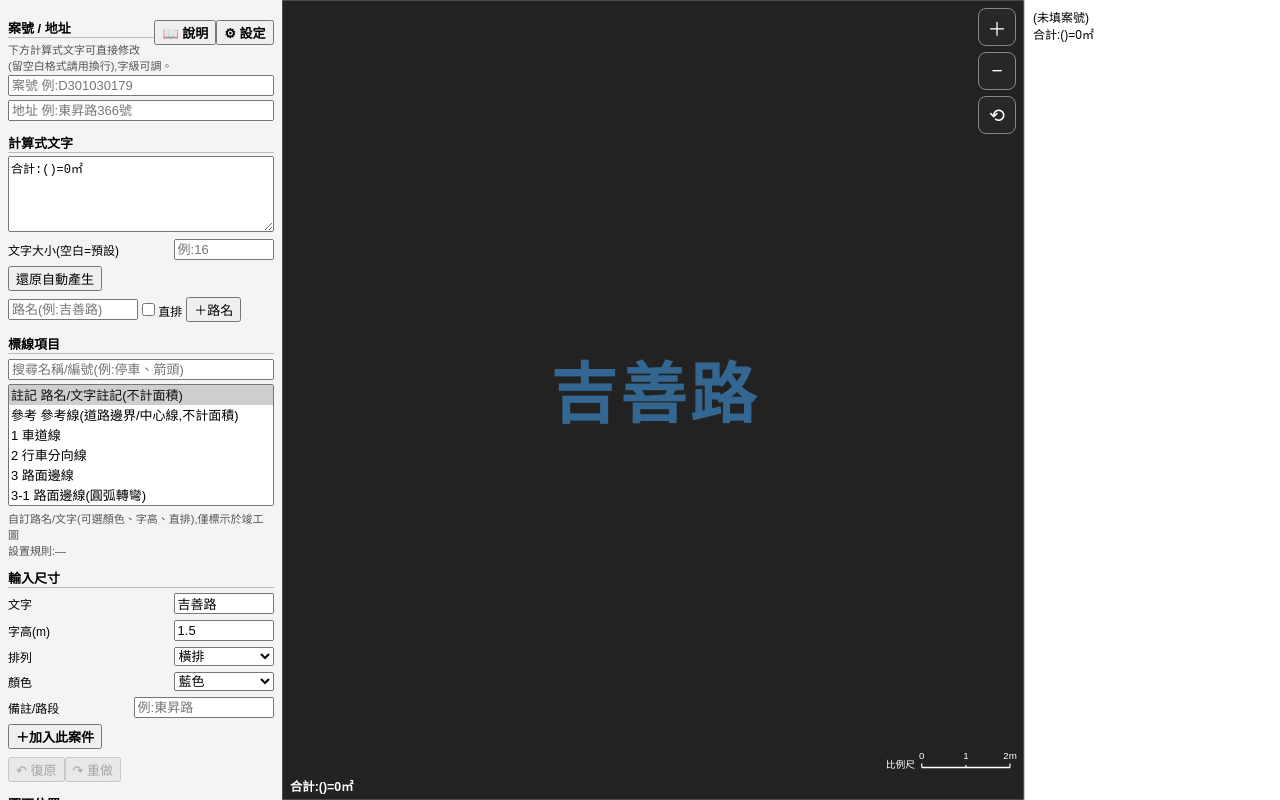
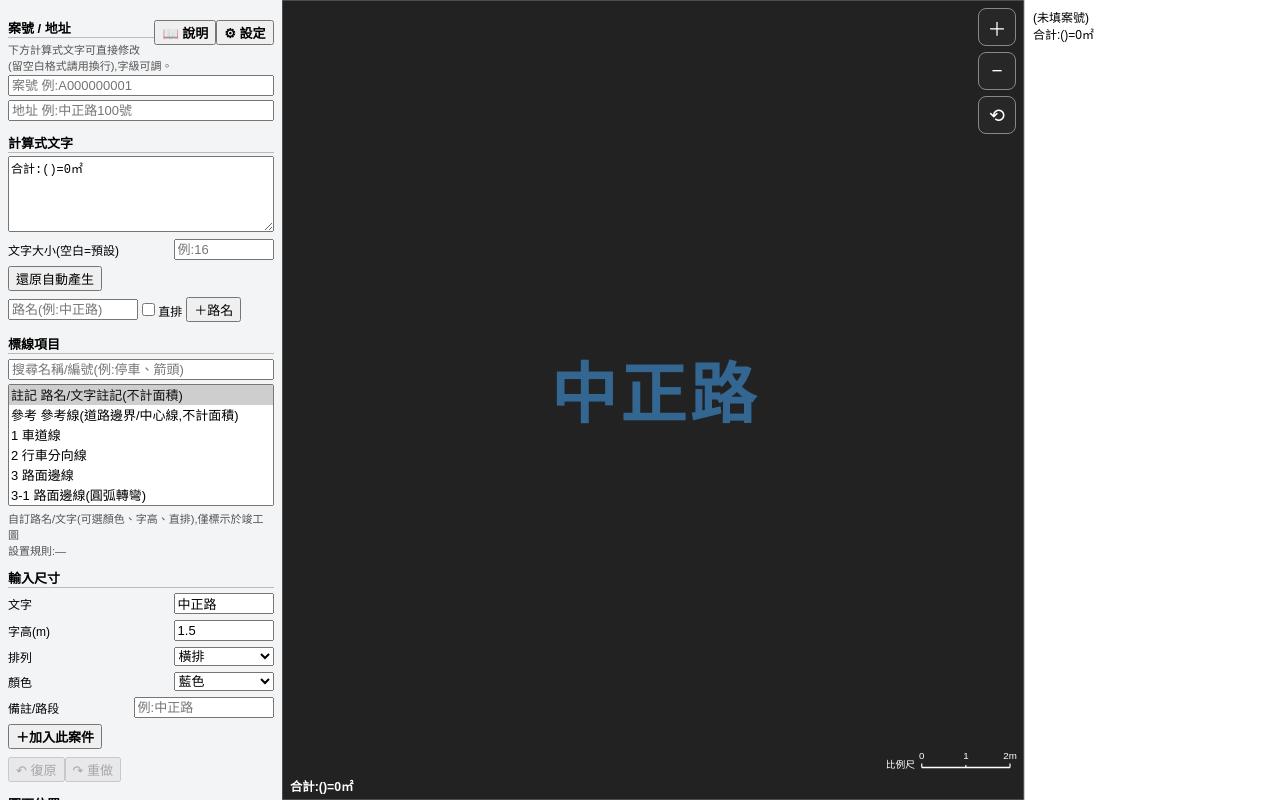
Before and after one commit to bowenlolz/road-marking-tool, a plain HTML site: page index.html in a window 1280 px wide. Drawn offline with Linux system fonts and the light colour scheme.

Commit message:
Use generic example text and source wording
Co-Authored-By: Claude Fable 5.2 <noreply@anthropic.com>

```diff
--- a/index.html
+++ b/index.html
@@ -20,16 +20,16 @@ h4{margin:10px 0 3px;border-bottom:1px solid #bbb}
 </style></head><body>
 <div id="L">
 <h4>案號 / 地址 <button id="cfgb" type="button" style="float:right" title="標線項目設定">⚙ 設定</button><button id="hpb" type="button" style="float:right" title="使用說明">📖 說明</button></h4><select id="site" style="display:none"></select>
-<div class="nt" style="margin:0">下方計算式文字可直接修改(留空白格式請用換行),字級可調。</div><input id="no" placeholder="案號 例:D301030179" style="width:100%"><input id="ad" placeholder="地址 例:東昇路366號" style="width:100%">
+<div class="nt" style="margin:0">下方計算式文字可直接修改(留空白格式請用換行),字級可調。</div><input id="no" placeholder="案號 例:A000000001" style="width:100%"><input id="ad" placeholder="地址 例:中正路100號" style="width:100%">
 <h4>計算式文字</h4><textarea id="ct" rows="5" style="width:100%;font:12px monospace"></textarea>
 <div class="f"><label>文字大小(空白=預設)</label><input id="cfs" type="number" step="1" min="4" placeholder="例:16"></div><button id="ctr" type="button">還原自動產生</button><div id="ctw" class="wr" hidden style="margin:4px 0">⚠ 標線內容已變動,但計算式文字是手動修改的版本,可能對不上。請按「還原自動產生」重算,或確認無誤後按 <button id="ctk" type="button">已確認,保留手動文字</button></div>
 <button id="addSite" style="display:none"></button><button id="delSite" style="display:none"></button>
-<div class="f"><input id="rn" placeholder="路名(例:吉善路)" style="width:130px"><label style="flex:none"><input id="rnv" type="checkbox" style="width:auto"> 直排</label><button id="rnb">＋路名</button></div>
+<div class="f"><input id="rn" placeholder="路名(例:中正路)" style="width:130px"><label style="flex:none"><input id="rnv" type="checkbox" style="width:auto"> 直排</label><button id="rnb">＋路名</button></div>
 <h4>標線項目</h4><input id="q" placeholder="搜尋名稱/編號(例:停車、箭頭)" style="width:100%">
 <select id="item" size="6" style="width:100%"></select>
 <div id="info" class="nt"></div>
 <h4>輸入尺寸</h4><div id="form"></div>
-<div class="f"><label>備註/路段</label><input id="rem" placeholder="例:東昇路" style="width:140px"></div>
+<div class="f"><label>備註/路段</label><input id="rem" placeholder="例:中正路" style="width:140px"></div>
 <button id="add" style="font-weight:bold">＋加入此案件</button><button id="cancel" hidden>取消編輯</button><button id="del" hidden style="color:#b91c1c">🗑 刪除此圖</button>
 <div style="margin:4px 0"><button id="undo" type="button" title="Ctrl+Z">↶ 復原</button><button id="redo" type="button" title="Ctrl+Y">↷ 重做</button></div>
 <h4>圖面位置</h4>
@@ -67,7 +67,7 @@ h4{margin:10px 0 3px;border-bottom:1px solid #bbb}
 <tr><td>復原/重做</td><td>Ctrl+Z / Ctrl+Y 或按鈕</td><td>按「復原」「重做」</td></tr></table>
 <p>位置也可以直接填 X、Y(公尺)和角度;方向按鈕可快速設成 0、90、180、270 度。</p>
 <h3>三、標線項目與編號</h3>
-<ul><li>編號依 111 年度「標線面積計算方式說明」原圖,例如 3 路面邊線、10 禁止停車線。</li>
+<ul><li>編號依契約圖說「標線面積計算方式說明」原圖,例如 3 路面邊線、10 禁止停車線。</li>
 <li>後來新增的項目掛在相近項目下:<b>3-1、10-1、11-1</b> 是圓弧轉彎;<b>11-2</b> 是可選顏色的直線標線;<b>13-1、13-2</b> 是網狀線部分復舊(外線、內線)。</li>
 <li>有「組」字的項目(5組、14組、16組、20a組、20d組、31組)會一次畫出整組圖形並分項計算。</li>
 <li>「註記」和「參考線」只畫在圖上,不算面積,可用來標路名、道路邊界或管溝範圍。</li>
@@ -101,7 +101,7 @@ h4{margin:10px 0 3px;border-bottom:1px solid #bbb}
 <li>清除瀏覽資料、換瀏覽器或換裝置,資料不會跟著走。重要案件請按「儲存專案(JSON)」存成檔案,之後用「開啟專案」讀回。</li>
 <li>手機和電腦的資料各自獨立,要互通請用專案檔搬移。</li></ul>
 <h3>十、注意事項</h3>
-<ul><li>面積公式依 111 年度(第三次派工)計算式。網狀線全幅(13)的內線採 (W−0.4)(B−0.4)。</li>
+<ul><li>面積公式依契約圖說的標線面積計算式。網狀線全幅(13)的內線採 (W−0.4)(B−0.4)。</li>
 <li>槽化線單實線(27a)的 1/2、Y 型線(27b)的 2/5 為原計算式規定,原圖未說明依據,必要時請向承辦確認。</li>
 <li>圖形、箭頭依原圖輪廓繪製;標字以電腦字型顯示,非原圖變體字。</li></ul>
 </template>
@@ -200,7 +200,7 @@ DI('2','2','行車分向線','§181','黃虛線 線寬10cm;段長4m 間距6m',C.
 LI('3','3','路面邊線','§183','白實線 線寬15cm',[[0,.15,C.W]],'0.15',s=>[pl([[-.2,-.45],[s+.2,-.45]],.02,C.GY),nt(s+.9,-.45,'路緣')]);
 LI('4','4','快慢車道分隔線','§183-1','白實線 線寬10cm',[[0,.1,C.W]],'0.1');
 add({id:'5a',c:'5a',n:'枕木紋行人穿越道線',rule:'§185',sp:'白實線 條紋寬40cm;條紋長Ld m,間隔80cm(每組120cm)',p:[P_('Ld','條紋長 Ld(m)',1),P_('La','行穿道寬 La(m,沿車行方向)',4),P_('N','條數 N(空白=自動)',null,{auto:p=>Math.max(1,Math.floor((p.La+.8)/1.2+1e-6))})],e:'N*Ld*0.4',f:'A=N×Ld×0.4',gen:p=>crossG(p,false)});
-add({id:'5b',c:'5b',n:'枕木紋行人穿越道線(綠斑馬)',rule:'§185;綠斑馬依臺中市交通局派工補繪',sp:'綠底白實線;寬Ld 長La',p:[P_('Ld','寬 Ld(m)',1),P_('La','長 La(m)',4),P_('N','白條數 N(空白=自動)',null,{auto:p=>Math.max(1,Math.floor((p.La+.8)/1.2+1e-6))})],e:'Ld*La-N*Ld*0.4',f:'A(綠)=Ld×La−A(白)',gen:p=>crossG(p,true),chk:'顏色:綠底+白條紋;面積為綠色部分(扣除白條)'});
+add({id:'5b',c:'5b',n:'枕木紋行人穿越道線(綠斑馬)',rule:'§185;綠斑馬依主管機關派工補繪',sp:'綠底白實線;寬Ld 長La',p:[P_('Ld','寬 Ld(m)',1),P_('La','長 La(m)',4),P_('N','白條數 N(空白=自動)',null,{auto:p=>Math.max(1,Math.floor((p.La+.8)/1.2+1e-6))})],e:'Ld*La-N*Ld*0.4',f:'A(綠)=Ld×La−A(白)',gen:p=>crossG(p,true),chk:'顏色:綠底+白條紋;面積為綠色部分(扣除白條)'});
 add({id:'5c',c:'5c',n:'視障引導線',rule:'§185',sp:'白實線 線寬5cm,間隔5cm,1組3條;厚6mm(×3)',p:[pL('長度 Ld(m)',1)],e:'L*0.05*3*3',f:'A=Ld×0.05×3×3',lin:['L','0.05*3*3'],gen:p=>guideG(p.L),chk:'×3=厚度6mm÷標準2mm'});
 LI('6','6','停止線','§170','白實線 線寬40cm',[[0,.4,C.W]],'0.4');
 LI('7a','7a','分向限制線:無分隔島','§165','雙黃實線 線寬10cm',[[-.1,.1,C.Y],[.1,.1,C.Y]],'2*0.1',s=>[nt(s/2,-.6,'← 行車方向'),nt(s/2,.65,'行車方向 →')]);
@@ -213,10 +213,10 @@ LI('10','10','禁止停車線','§168','黃實線 線寬10cm;距路面邊緣30cm
 LI('11','11','禁止臨時停車線','§169','紅色實線 線寬10cm;距路面邊緣30cm',[[0,.1,C.R]],'0.1',s=>[pl([[-.2,-.3],[s+.2,-.3]],.02,C.GY),nt(s+.9,-.3,'路緣'),dm([s+.4,-.3],[s+.4,0],'D=30',1,14)]);
 FX('12a','12a','讓路線:白色倒三角形','§172','白色倒三角形;寬120 全長300(上部60實心,其餘空心,框線15cm)',C.W,'1.26',p=>[pg([[-.6,0],[.6,0],[.48,.6],[-.48,.6]],C.W),pl([[-.39,.6],[.39,.6],[0,2.72]],.15,C.W,true),pg([[-.07,2.6],[.07,2.6],[0,3]],C.W),dm([-.6,0],[.6,0],'120',1,14),dm([.7,0],[.7,.6],'60',1,12),dm([-.7,0],[-.7,3],'300',-1,12)],'面積依原圖固定 1.26㎡');
 add({id:'12b',c:'12b',n:'讓路線:平行白虛線',rule:'§172',sp:'白虛線 每段長60cm×寬30cm,間距40cm,上下兩排',p:[P_('n','每排段數',3),P_('r','排數',2)],e:'n*r*0.6*0.3',f:'A=段數N×0.6×0.3(N=每排×排數)',gen:p=>{const P=[];for(let j=0;j<p.r;j++)for(let i=0;i<p.n;i++)P.push(rect(i,j*.6,.6,.3,C.W));P.push(dm([0,0],[.6,0],'60',1,14),dm([.6,0],[1,0],'40',1,14),dm([-.1,0],[-.1,.3],'30',-1,12));return P}});
-add({id:'13',c:'13',n:'網狀線(外線+內線)',rule:'§173',sp:'黃實線;外線寬20cm,內線寬10cm依行車方向成45°,間隔D',p:[P_('W','寬 W(m)',6),P_('B','長 B(m)',3),P_('D','內線間隔 D(m)',1)],e:'(W+B)*2*0.2+(W-0.4)*(B-0.4)/D**2*(D**2-(D-0.1)**2)',f:'A=(W+B)×2×0.2+(W−0.4)(B−0.4)/D²×(D²−(D−0.1)²)',gen:genNet,chk:'已更正:內線面積應扣除外線寬,為(W−0.4)(B−0.4)(112年度公式);111年度原式 (W−0.2)(B−0.2) 偏大'});
+add({id:'13',c:'13',n:'網狀線(外線+內線)',rule:'§173',sp:'黃實線;外線寬20cm,內線寬10cm依行車方向成45°,間隔D',p:[P_('W','寬 W(m)',6),P_('B','長 B(m)',3),P_('D','內線間隔 D(m)',1)],e:'(W+B)*2*0.2+(W-0.4)*(B-0.4)/D**2*(D**2-(D-0.1)**2)',f:'A=(W+B)×2×0.2+(W−0.4)(B−0.4)/D²×(D²−(D−0.1)²)',gen:genNet,chk:'已更正:內線面積應扣除外線寬,為(W−0.4)(B−0.4)(後續年度公式);契約原式 (W−0.2)(B−0.2) 偏大'});
 LI('13o','13-1','網狀線:外線(部分復舊)','§173','黃實線 外線寬20cm;填實際復舊的外線長度',[[0,.2,C.Y]],'0.2');IT[IT.length-1].pr=[[0,.2,C.Y]];
 add({id:'13i',c:'13-2',n:'網狀線:內線(部分復舊)',rule:'§173',sp:'黃實線 內線寬10cm 斜45° 間隔D;填復舊區塊的寬與長(不含外線)',p:[P_('W','復舊區塊寬 W(m)',1),P_('B','復舊區塊長 B(m)',3),P_('D','內線間隔 D(m)',1)],e:'W*B/D**2*(D**2-(D-0.1)**2)',f:'A=W×B/D²×(D²−(D−0.1)²)',gen:p=>{const W=+p.W||0,B=+p.B||0,d=+p.D||1,R=[[0,0],[W,0],[W,B],[0,B]],P=[pl(R,.02,C.GY,true)];[Math.PI/4,-Math.PI/4].forEach(g=>hatch(R,g,d).forEach(s=>P.push(pl(s,.1,C.Y))));P.push(dm([0,B],[W,B],'W='+fmm(W),-1,16),dm([0,0],[0,B],'B='+fmm(B),-1,16),nt(W/2,-.5,'內線 45° 間隔 D='+fmm(d)));return P}});
-add({id:'14a',c:'14a',n:'機慢車停等區線',rule:'§174-2',sp:'白實線;前後線寬20cm,二側線寬10cm',p:[P_('Lf','前後段長 Lf(m)',2.5),P_('Ls','二側段長 Ls(m)',4)],e:'Lf*0.2+Ls*0.1',f:'A=Lf×0.2+Ls×0.1',gen:p=>gen14({W:p.Lf,H:p.Ls},false),chk:'依111年度公式 A=Lf×0.2+Ls×0.1;Lf、Ls 請填實際計價長度'});
+add({id:'14a',c:'14a',n:'機慢車停等區線',rule:'§174-2',sp:'白實線;前後線寬20cm,二側線寬10cm',p:[P_('Lf','前後段長 Lf(m)',2.5),P_('Ls','二側段長 Ls(m)',4)],e:'Lf*0.2+Ls*0.1',f:'A=Lf×0.2+Ls×0.1',gen:p=>gen14({W:p.Lf,H:p.Ls},false),chk:'依契約計算式 A=Lf×0.2+Ls×0.1;Lf、Ls 請填實際計價長度'});
 FX('14b','14b','機車圖案參考圖','§174-2','白色圖形 寬90 長250',C.W,'0.9*2.5',()=>rider());
 FX('14c','14c','縮小型指向線(直線箭頭)','§174-2','白色圖形;寬30 長100',C.W,'0.15',()=>smallArrow('a').concat([dm([-.15,-1],[.15,-1],'30',1,12),dm([.35,-1],[.35,0],'100',1,12)]),'面積依原圖固定');
 FX('14d','14d','縮小型指向線(弧形箭頭)','§174-2','白色圖形',C.W,'0.1',()=>smallArrow('b'),'面積依原圖固定');
@@ -224,7 +224,7 @@ add({id:'15',c:'15',n:'機慢車左轉待轉區線',rule:'§191',sp:'白色長
 LI('16a','16a','自行車穿越道線:平行白實線','§186-1','白實線 線寬10cm,兩條',[[-.55,.1,C.W],[.55,.1,C.W]],'2*0.1');
 FX('16b','16b','自行車穿越道線:自行車圖形','§186-1','白色圖形 寬100 長180',C.W,'1.0*1.8',()=>bike());
 add({id:'16c',c:'16c',n:'自行車穿越道線:磚紅底',rule:'§186-1',sp:'磚紅底(圖示灰色);寬W 長L(W=兩線中心距)',p:[P_('W','寬 W(m)',1.1),P_('L','長 L(m)',6)],e:'(W-0.1)*L',f:'A=(W−0.1)×L',gen:p=>gen16(p,true)});
-FX('17a','17a','指向線:指示直行','§188;依臺中市交通局派工補繪方式計算','白色圖形 直線箭頭 寬90 長500',C.W,'2.3',()=>arrow('a'),'示意形狀,面積依規定值 2.30㎡');
+FX('17a','17a','指向線:指示直行','§188;依主管機關派工補繪方式計算','白色圖形 直線箭頭 寬90 長500',C.W,'2.3',()=>arrow('a'),'示意形狀,面積依規定值 2.30㎡');
 FX('17b','17b','指向線:指示轉彎','§188','白色圖形 弧形箭頭',C.W,'2',()=>arrow('b'),'示意形狀,面積依規定值 2.00㎡');
 FX('17c','17c','指向線:指示直行與轉彎','§188','白色圖形 直行與左彎箭頭',C.W,'3.4',()=>arrow('c'),'示意形狀,面積依規定值 3.40㎡');
 FX('17d','17d','指向線:指示右彎與左彎','§188','白色圖形 右彎與左彎箭頭',C.W,'3.2',()=>arrow('d'),'示意形狀,面積依規定值 3.20㎡');
@@ -243,8 +243,8 @@ FX('20b','20b','身心障礙圖形','§190','白色圖形 90×90;顏色應與底
 add({id:'20c',c:'20c',n:'下車區',rule:'依建築物無障礙設施設計規範',sp:'白實線 10cm;斜紋線寬10cm 間隔40cm 斜45°',p:[P_('L','每格長 L(m)',5),P_('W','寬 W(m)',1.5)],e:'(L+W*2)*0.1+0.2*L*W',f:'A=(L+W×2)×0.1+0.2×L×W',gen:p=>{const R=[[0,0],[p.W,0],[p.W,p.L],[0,p.L]],P=[pl([[0,p.L],[0,0],[p.W,0],[p.W,p.L]],.1,C.W)];hatch(R,-Math.PI/4,.5).forEach(s=>P.push(pl(s,.1,C.W)));P.push(dm([0,p.L],[p.W,p.L],'W='+fmm(p.W),-1,16),dm([0,0],[0,p.L],'L='+fmm(p.L),-1,16));return P}});
 add({id:'20d_w',c:'20d 白線',n:'孕婦及育有六歲以下兒童者停車位:白實線',rule:'孕婦及育有六歲以下兒童者停車位設置管理辦法',sp:'白實線 線寬10cm',p:[P_('N','格數 N',1),P_('L','每格長 L(m)',5),P_('W','寬 W(m)',2.5)],e:'(N*L+(N+1)*W)*0.1',f:'A=(N×L+(N+1)×W)×0.1',gen:p=>stalls(p.N,p.L,p.W,C.W)});
 add({id:'20d_p',c:'20d 粉紅線',n:'孕婦及育有六歲以下兒童者停車位:粉紅實線',rule:'同上',sp:'粉紅實線 線寬10cm',p:[P_('Li','粉紅線長 Li(m)',4.8),P_('Wi','粉紅線寬 Wi(m)',2.4),P_('N','格數 N',1)],e:'(Li+Wi*2)*0.1*N',f:'A=(Li+Wi×2)×0.1×N',gen:p=>uBox(p.N,p.Li,p.Wi,C.P)});
-TXF('20e','20e','標字:親子車格','同上','白色變體字 每字50×50',C.W,'親子車格',.5,.5,'4*0.5*0.5','已更正:4個字元各50×50cm,每處 1.00㎡(111年度原式 0.25㎡ 僅算一字)');
-DI('21a','21a','公車停靠區:前後導引','依臺中市交通局派工補繪方式計算','白虛線 線寬10cm;段長及間距各50cm',C.W,.1,.5,.5);
+TXF('20e','20e','標字:親子車格','同上','白色變體字 每字50×50',C.W,'親子車格',.5,.5,'4*0.5*0.5','已更正:4個字元各50×50cm,每處 1.00㎡(契約原式 0.25㎡ 僅算一字)');
+DI('21a','21a','公車停靠區:前後導引','依主管機關派工補繪方式計算','白虛線 線寬10cm;段長及間距各50cm',C.W,.1,.5,.5);
 TXF('21b','21b','標字:公車停靠區','同上','白色變體字 高250 寬100',C.W,'公車停靠區',1,2.5,'5*2.5');
 TXF('22','22','標字:慢','§163','白色變體字 高250 寬100',C.W,'慢',1,2.5,'1.0*2.5');
 TXF('23','23','標字:禁行機車','§178','黃色變體字 高250 寬100',C.Y,'禁行機車',1,2.5,'1.0*2.5*4');
@@ -285,7 +285,7 @@ const MC=[
 MC.forEach(m=>{m.macro=1;m.c={M14:'14組',M16:'16組',M5a:'5組',M20a:'20a組',M20d:'20d組',M31:'31組'}[m.id]||'★';IT.push(m)});
 const BNC={w:['白色',C.W],y:['黃色',C.Y],r:['紅色',C.R],b:['藍色',C.B],g:['綠色',C.G],p:['粉紅色',C.P]};
 add({id:'BN',c:'11-2',n:'直線標線(顏色可選)',rule:'依設計/派工',sp:'骨材標線實線;顏色、線寬可選;面積=長度×線寬',p:[pL('長度 L(m)',1),P_('w','線寬(m)',.1),P_('col','顏色','w',{t:'sel',o:Object.keys(BNC).map(k=>[k,BNC[k][0]])})],e:'L*w',f:'A=L×線寬',pr:r=>[[0,+r.w||.1,(BNC[r.col]||BNC.w)[1]]],gen:p=>lineSet({L:p.L},[[0,+p.w||.1,(BNC[p.col]||BNC.w)[1]]])});
-add({id:'TXT',c:'註記',n:'路名/文字註記(不計面積)',sp:'自訂路名/文字(可選顏色、字高、直排),僅標示於竣工圖',noarea:1,p:[P_('t','文字','吉善路',{t:'txt'}),P_('h','字高(m)',1.5),P_('v','排列','h',{t:'sel',o:[['h','橫排'],['v','直排']]}),P_('col','顏色','b',{t:'sel',o:[['b','藍色'],['w','白/黑色'],['r','紅色'],['y','黃色']]})],e:'0',f:'',gen:p=>{const t=String(p.t||''),h=+p.h||1.5,c={b:C.B,w:C.W,r:C.R,y:C.Y}[p.col]||C.B;return[...t].map((ch,i)=>p.v=='v'?tx(0,(i+.5)*h*1.1,h,ch,c,h):tx((i+.5)*h*1.05,0,h,ch,c,h))}});
+add({id:'TXT',c:'註記',n:'路名/文字註記(不計面積)',sp:'自訂路名/文字(可選顏色、字高、直排),僅標示於竣工圖',noarea:1,p:[P_('t','文字','中正路',{t:'txt'}),P_('h','字高(m)',1.5),P_('v','排列','h',{t:'sel',o:[['h','橫排'],['v','直排']]}),P_('col','顏色','b',{t:'sel',o:[['b','藍色'],['w','白/黑色'],['r','紅色'],['y','黃色']]})],e:'0',f:'',gen:p=>{const t=String(p.t||''),h=+p.h||1.5,c={b:C.B,w:C.W,r:C.R,y:C.Y}[p.col]||C.B;return[...t].map((ch,i)=>p.v=='v'?tx(0,(i+.5)*h*1.1,h,ch,c,h):tx((i+.5)*h*1.05,0,h,ch,c,h))}});
 add({id:'REF',c:'參考',n:'參考線(道路邊界/中心線,不計面積)',sp:'灰色參考線,僅標示於竣工圖',noarea:1,p:[pL('長度(m)',20),P_('st','線型','d',{t:'sel',o:[['d','虛線'],['s','實線']]})],e:'0',f:'',gen:p=>lineSet(p,[[0,.05,C.GY]])});
 const CFGK='mkcfg';let CFG={over:{},custom:[]};try{const j=JSON.parse(localStorage.getItem(CFGK)||'null');if(j&&typeof j=='object')CFG={over:j.over||{},custom:Array.isArray(j.custom)?j.custom:[]}}catch(e){}
 const CCOL={w:C.W,y:C.Y,r:C.R,g:C.G,b:C.B},CCOLN={w:'白色',y:'黃色',r:'紅色',g:'綠色',b:'藍色'};
```
